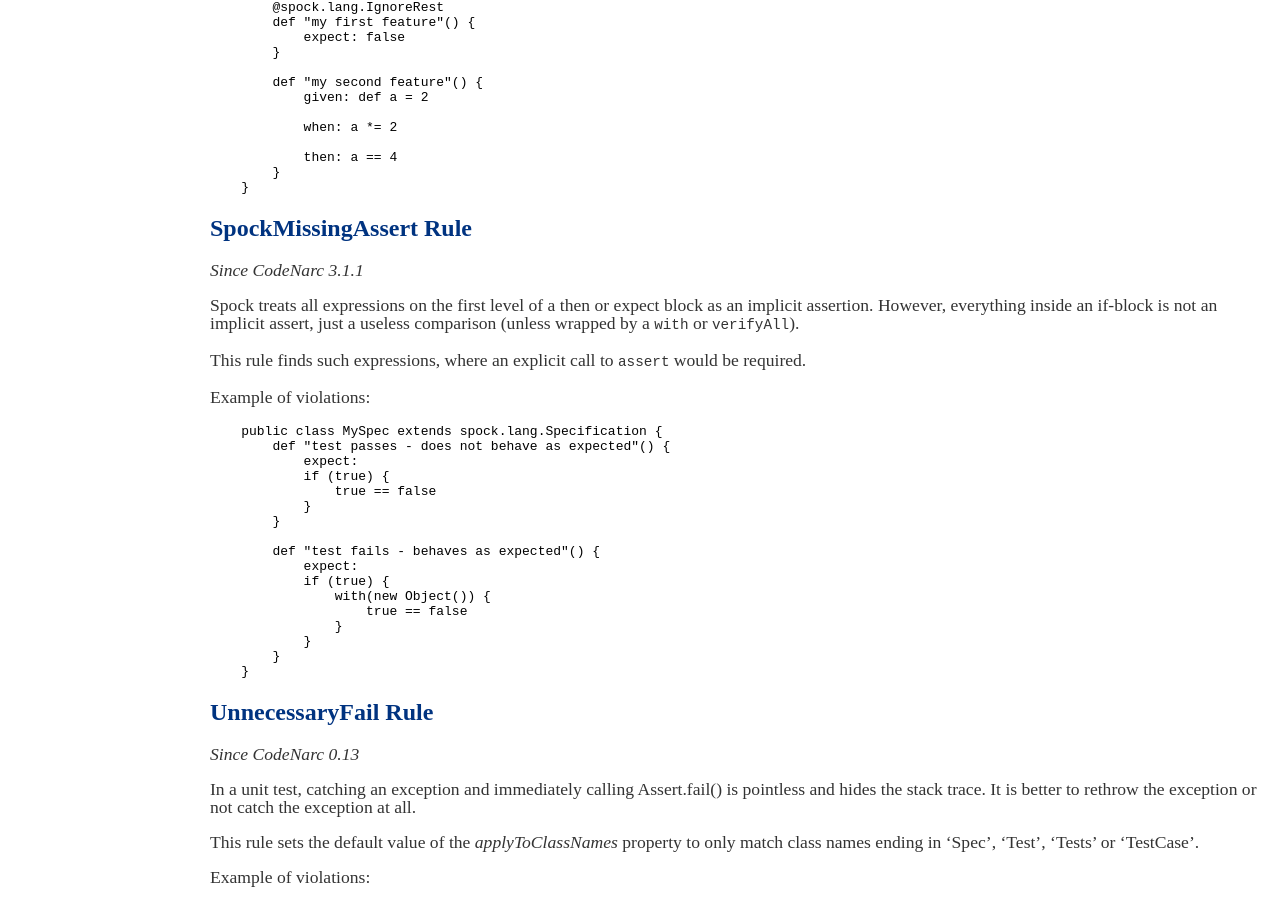
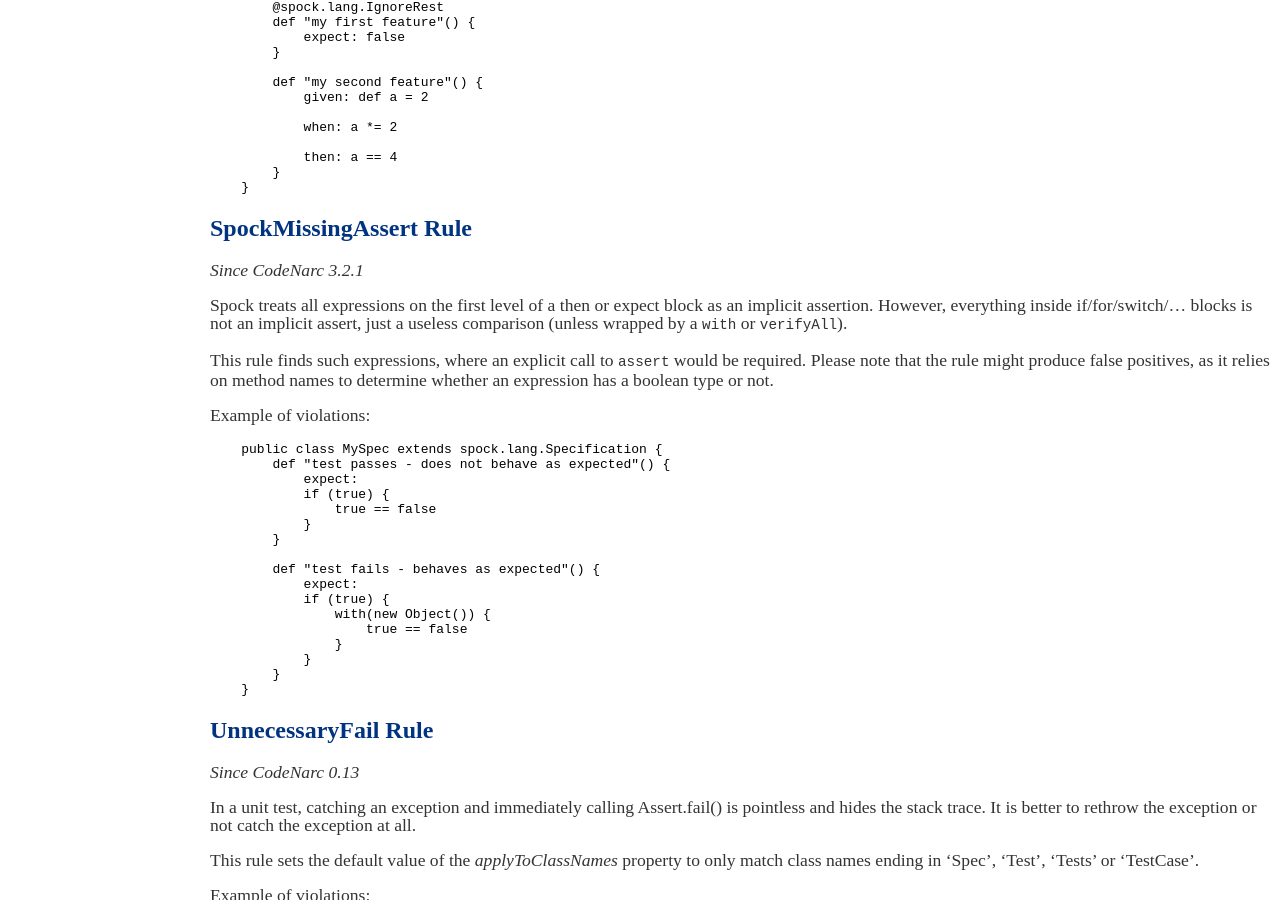
Before and after one commit to CodeNarc/CodeNarc, a Jekyll site: the page built from codenarc-rules-junit.md, in a window 1280 px wide and 900 px high, scrolled down 5802 px. Built offline with Jekyll 4.4.1, drawn with Linux system fonts in a browser that asks for light colours.

Commit message:
Complete documentation

```diff
--- a/codenarc-rules-junit.md
+++ b/codenarc-rules-junit.md
@@ -391,12 +391,13 @@ Example of violations:
 
 ## SpockMissingAssert Rule
 
-*Since CodeNarc 3.1.1*
+*Since CodeNarc 3.2.1*
 
 Spock treats all expressions on the first level of a then or expect block as an implicit assertion.
-However, everything inside an if-block is not an implicit assert, just a useless comparison (unless wrapped by a `with` or `verifyAll`).
+However, everything inside if/for/switch/... blocks is not an implicit assert, just a useless comparison (unless wrapped by a `with` or `verifyAll`).
 
-This rule finds such expressions, where an explicit call to `assert` would be required.
+This rule finds such expressions, where an explicit call to `assert` would be required. Please note that the rule might
+produce false positives, as it relies on method names to determine whether an expression has a boolean type or not.
 
 Example of violations:
 
```
